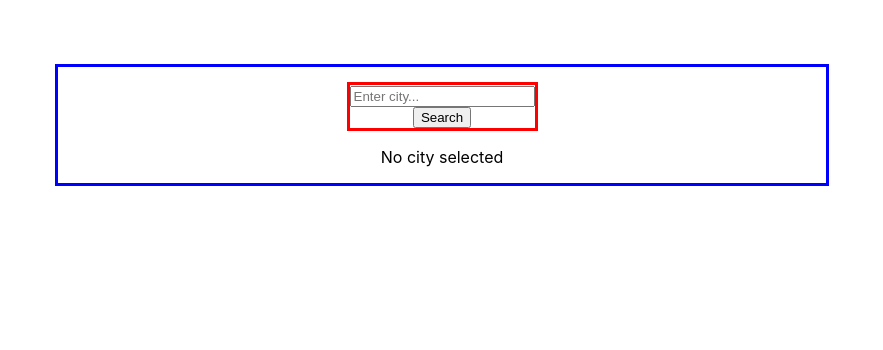
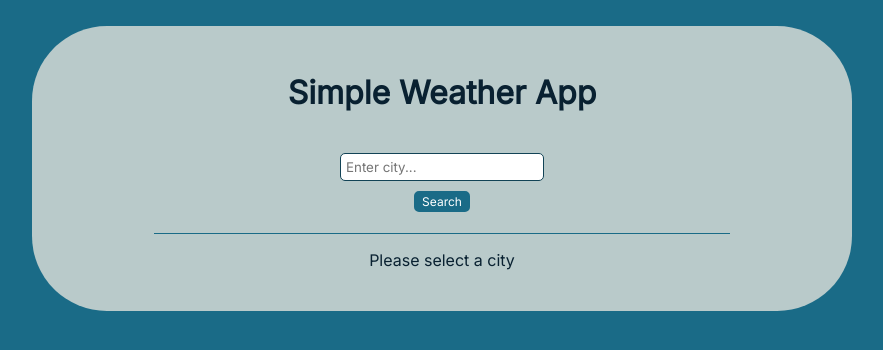
Before and after one commit to K0rh/Weather-API, a React (Create React App) app: page / in a window 1280 px wide. Shown: the top 350 px of the page, without its empty margins (198-1081 px from the left). Built offline with nearby package versions, Linux system fonts and the light colour scheme.

Commit message:
CSS + minor modifications

```diff
--- a/package.json
+++ b/package.json
@@ -10,6 +10,7 @@
     "@types/node": "^18.11.4",
     "@types/react": "^18.0.22",
     "@types/react-dom": "^18.0.7",
+    "country-data": "^0.0.31",
     "react": "^18.2.0",
     "react-dom": "^18.2.0",
     "react-scripts": "5.0.1",
--- a/public/index.html
+++ b/public/index.html
@@ -2,7 +2,7 @@
 <html lang="en">
   <head>
     <meta charset="utf-8" />
-    <link rel="icon" href="%PUBLIC_URL%/favicon.ico" />
+    <link rel="icon" href="%PUBLIC_URL%/weather.ico" />
     <meta name="viewport" content="width=device-width, initial-scale=1" />
     <meta name="theme-color" content="#000000" />
     <meta
@@ -24,7 +24,7 @@
       work correctly both with client-side routing and a non-root public URL.
       Learn how to configure a non-root public URL by running `npm run build`.
     -->
-    <title>React App</title>
+    <title>Weather App</title>
   </head>
   <body>
     <noscript>You need to enable JavaScript to run this app.</noscript>
--- a/src/App.tsx
+++ b/src/App.tsx
@@ -47,6 +47,8 @@ type Weather = {
   "cod": number
 };
 
+const countries = require('country-data').countries;
+
 function App() {
   const [cityName, setCityName] = useState("");
   const [weatherData, setWeatherData] = useState<Weather | null>(null);
@@ -76,6 +78,7 @@ function App() {
           setErrorMessage(`No city named "${cityName}" in the database...`);
         }
       })
+      setCityName("");
   }
 
   function capitalizeFirst (str : String) {
@@ -84,9 +87,11 @@ function App() {
 
   return (
     <div className="App">
+      <h1>Simple Weather App</h1>
       <div className="searchContainer">
         <form className="searchForm">
           <input
+            className="cityInput"
             type="text"
             placeholder="Enter city..."
             value={cityName}
@@ -100,18 +105,18 @@ function App() {
         <p className="error"> {errorMessage} </p>
       )}
       {weatherData == null ?
-        <p>No city selected</p>
+        <p>Please select a city</p>
         :
         <div className="weatherContainer">
           <div className="cityDetails">
-            <h1 className="cityName">{weatherData.name}</h1>
-            <p>{weatherData.sys.country}</p>
+            <h2 className="cityName">{weatherData.name}</h2>
+            <p className="countryName">({countries[weatherData.sys.country].name})</p>
           </div>
           <div className="weatherDataMain">
             <img src={`http://openweathermap.org/img/wn/${weatherData.weather[0].icon}@2x.png`} alt="Weather logo" />
             <p>{capitalizeFirst(weatherData.weather[0].description)}</p>
           </div>
-          <h2>Details</h2>
+          <h3>Details</h3>
           <div className="weatherDataDetails">
             <p>{"Temperature : " + weatherData.main.temp + " °C"}</p>
             <p>{"Wind speed : " + weatherData.wind.speed + " m/s"}</p>
--- a/src/index.css
+++ b/src/index.css
@@ -1,15 +1,29 @@
+@import url('https://fonts.googleapis.com/css2?family=Inter:wght@400&display=swap');
+
+:root {
+  --color1: #092131;
+  --color2: #124356;
+  --color3: #1a6b87;
+  --color4: #29a0bb;
+  --color5: #b9caca;
+}
+
+html {
+  background-color: var(--color3);
+}
+
 body {
   margin: 0;
-  font-family: -apple-system, BlinkMacSystemFont, 'Segoe UI', 'Roboto', 'Oxygen',
-    'Ubuntu', 'Cantarell', 'Fira Sans', 'Droid Sans', 'Helvetica Neue',
-    sans-serif;
-  -webkit-font-smoothing: antialiased;
-  -moz-osx-font-smoothing: grayscale;
+  font-family: 'Inter', sans-serif;
+  font-size: 12pt;
 }
 
-code {
-  font-family: source-code-pro, Menlo, Monaco, Consolas, 'Courier New',
-    monospace;
+h2, h3 {
+  color: var(--color2);
+}
+
+h1, p {
+  color: var(--color1);
 }
 
 .App {
@@ -18,8 +32,10 @@ code {
   align-items: center;
   justify-content: space-around;
   width: 60%;
-  margin: 5% auto;
-  border: solid blue;
+  padding: 2%;
+  margin: 2% auto;
+  background-color: var(--color5);
+  border-radius: 75px;
 }
 
 .searchContainer {
@@ -28,7 +44,37 @@ code {
   align-items: center;
   justify-content: space-around;
   margin-top: 2%;
-  border: solid red;
+  padding-bottom: 2%;
+  width: 75%;
+  border-bottom: 1px solid var(--color3);
+}
+
+.cityInput {
+  margin: 5px;
+  padding: 5px;
+  font-family: 'Inter', sans-serif;
+  border-radius: 5px;
+  border: 1px solid var(--color2);
+}
+
+.cityInput:focus {
+  outline: none;
+  border: 2px solid var(--color3);
+}
+
+.searchButton {
+  margin: 5px;
+  font-size: 9pt;
+  cursor: pointer;
+  font-family: 'Inter', sans-serif;
+  color: white;
+  background-color: var(--color3);
+  border: 2px solid var(--color3);
+  border-radius: 5px;
+}
+
+.searchButton:hover {
+  border: 2px solid var(--color2);
 }
 
 .weatherContainer {
@@ -37,8 +83,21 @@ code {
   align-items: center;
   justify-content: space-around;
   width: 75%;
-  margin: 5%;
-  border: solid red;
+  margin: 2%;
+}
+
+.cityDetails {
+  display: flex;
+  flex-direction: row;
+  align-items: center;
+  justify-content: center;
+  gap: 10px;
+}
+
+.cityDetails p {
+  align-self: flex-end;
+  padding-bottom: 5px;
+  color: var(--color3);
 }
 
 .weatherDataMain {
@@ -47,8 +106,8 @@ code {
   align-items: center;
   justify-content: space-around;
   flex-wrap: wrap;
-  width: 100%;
-  border: solid red;
+  width: 60%;
+  border-bottom: 1px solid var(--color3);
 }
 
 .weatherDataDetails {
@@ -58,5 +117,18 @@ code {
   justify-content: space-around;
   flex-wrap: wrap;
   width: 100%;
-  border: solid red;
 }
+
+@media screen and (max-width: 600px) {
+  h1 {
+    font-size: 18pt;
+  }
+
+  h2 {
+    font-size: 16pt;
+  }
+
+  h3 {
+    font-size: 14pt;
+  }
+}
```
Also changed, not shown: 2 other files (tests, documents, lock files or other folders).
